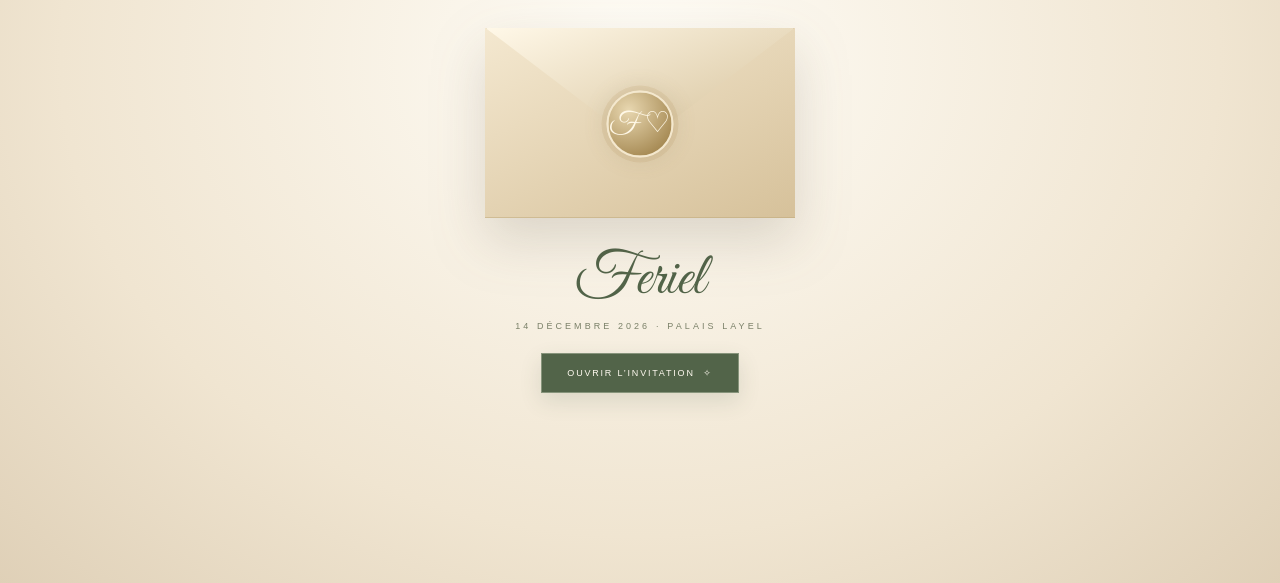
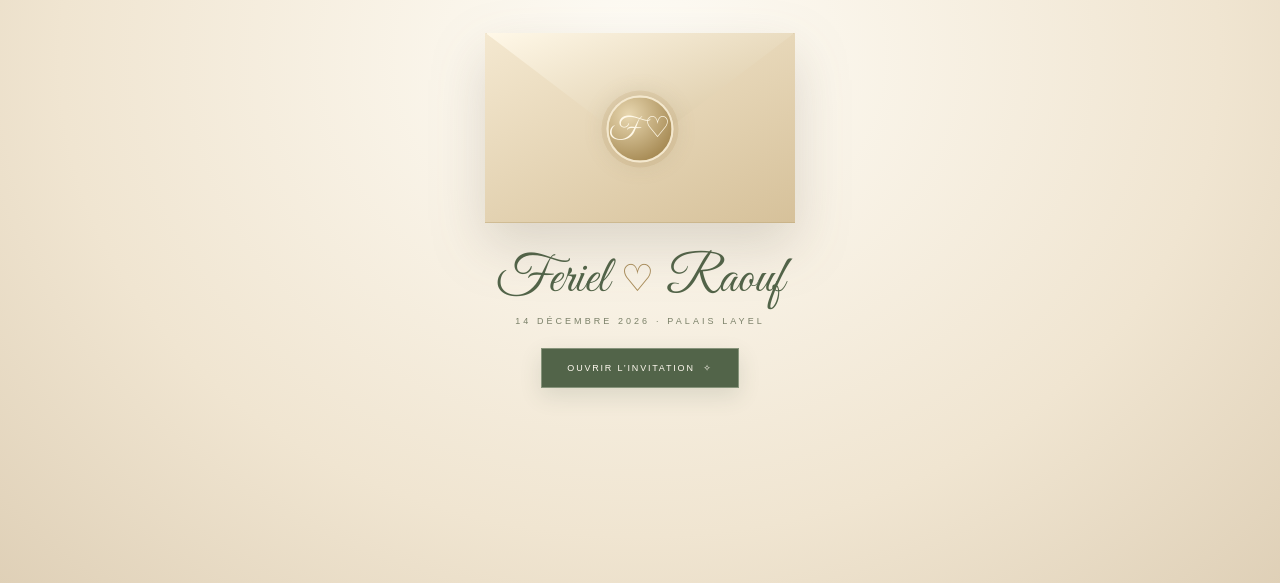
Before and after one commit to fihakhir312-stack/Raouf-feriel, a plain HTML site: page index.html in a window 1280 px wide. Shown: the part 214-797 px from the top of the page. Drawn offline with nearby package versions, Linux system fonts and the light colour scheme.

Commit message:
Add files via upload

```diff
--- a/index.html
+++ b/index.html
@@ -38,7 +38,7 @@ body:after{content:"";position:fixed;inset:0;z-index:-1;pointer-events:none;opac
 #opening.opening .env-flap{transform:rotateX(180deg)}
 #opening.opening .wax{opacity:0;transform:translate(-50%,-50%) scale(1.35)}
 #opening.opening .envelope{transform:translateY(-18px) scale(1.03);transition:transform 1s}
-.opening-name{font:clamp(46px,11vw,60px) var(--script);color:#526449;margin:0 0 4px}
+.opening-name{font:clamp(35px,8.5vw,52px) var(--script);color:#526449;margin:0 0 4px;white-space:nowrap}.opening-name .union{color:#a88b58;font-size:.72em;padding:0 .08em}
 .opening-btn{border:1px solid #87947b;background:#526449;color:#fffaf0;padding:14px 25px;margin-top:22px;font:9px Arial;letter-spacing:.2em;text-transform:uppercase;transition:.3s;box-shadow:0 8px 22px #43543d24}
 .opening-btn:hover{background:#35472f;transform:translateY(-2px)}
 /* continuous page like the supplied template — one flowing invitation, not a pile of cards */
@@ -138,7 +138,7 @@ main{width:min(100%,720px);margin:auto;position:relative;padding:0 12px 60px}
   <div class="envelope" id="envelope">
    <div class="env-back"></div><div class="env-front"></div><div class="env-flap"></div><div class="wax">F ♡</div>
   </div>
-  <div class="opening-name">Feriel</div>
+  <div class="opening-name">Feriel <span class="union">♡</span> Raouf</div>
   <div class="opening-label">14 décembre 2026 · Palais Layel</div>
   <button class="opening-btn" id="openInvite">Ouvrir l’invitation&nbsp; ✧</button>
  </div>
```
